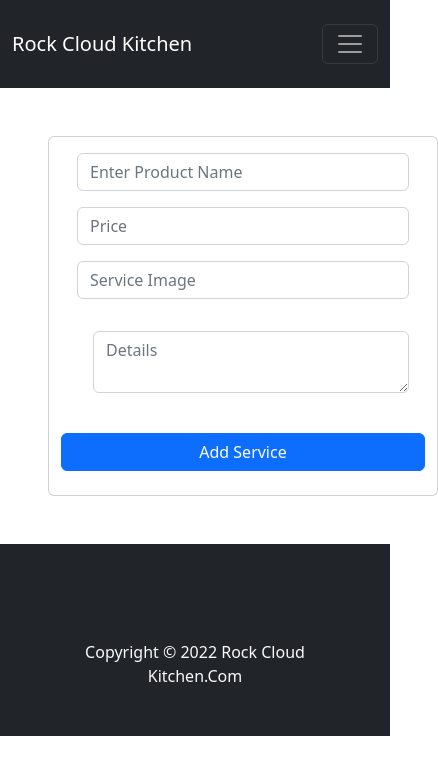
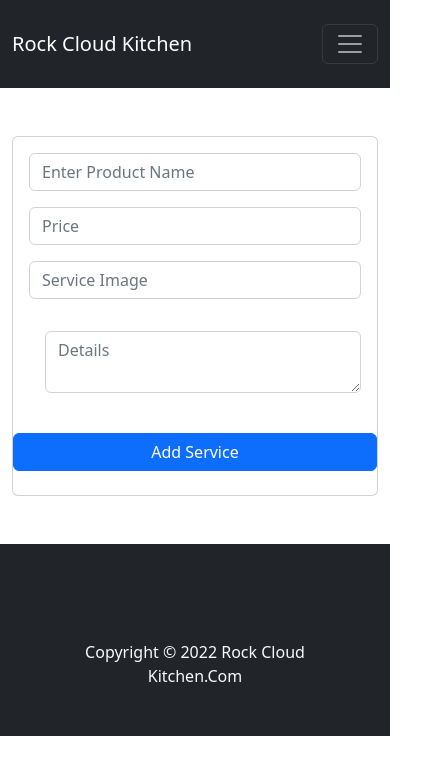
Before and after one commit to chykasib/cloud-kitchen-client-repo, a React (Create React App) app: page /addService in a window 390 px wide. Shown: the top 774 px of the page, 438 px wide, since content can reach past the window. Built offline with nearby package versions, Linux system fonts and the light colour scheme; no server answers; sample sign-in values are in the browser's storage.

Commit message:
responsive site

```diff
--- a/src/pages/AddService/AddService.js
+++ b/src/pages/AddService/AddService.js
@@ -1,5 +1,5 @@
 import React, { useContext } from 'react';
-import { Button, Card } from 'react-bootstrap';
+import { Button, Card, Col, Container, Row } from 'react-bootstrap';
 import Form from 'react-bootstrap/Form';
 import { ToastContainer, toast } from 'react-toastify';
 import 'react-toastify/dist/ReactToastify.css';
@@ -40,8 +40,10 @@ const AddService = () => {
     }
     useTitle('Add Services')
     return (
-
-        <Card className='container m-5 '>
+        <Container className='my-5'>
+            <Card>
+                <Row>
+                    <Col lg={12} sm={12}>
                         <Form onSubmit={handleSubmit} className='text-center'>
                             <Form.Group className="m-3" controlId="formBasicName">
                                 <Form.Control type="text" name='productName' placeholder="Enter Product Name" required />
@@ -65,7 +67,10 @@ const AddService = () => {
                             </Button>
                             <ToastContainer />
                         </Form>
+                    </Col>
+                </Row>
             </Card>
+        </Container>
 
     );
 };
--- a/src/pages/Services/Services.js
+++ b/src/pages/Services/Services.js
@@ -9,7 +9,7 @@ const Services = () => {
     return (
         <div className='container my-5'>
             <>
-                <Row xs={1} md={3} className="g-4">
+                <Row lg={1} sm={1} className="g-4">
                     {
                         allServices.map(allService => <Service key={allService._id} allService={allService}></Service>)
                     }
```
Lines whose indentation alone changed are shown as unchanged.
